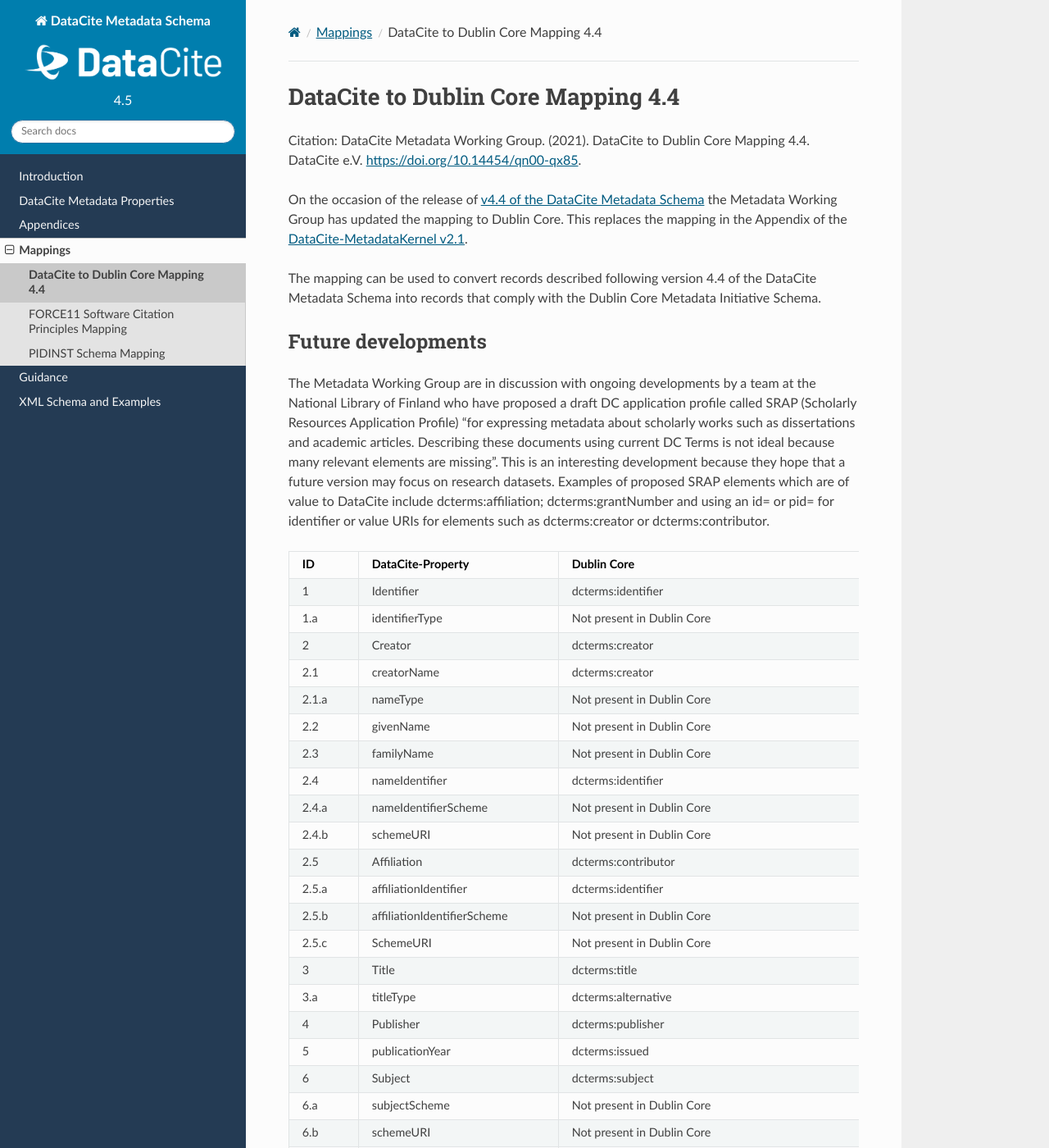
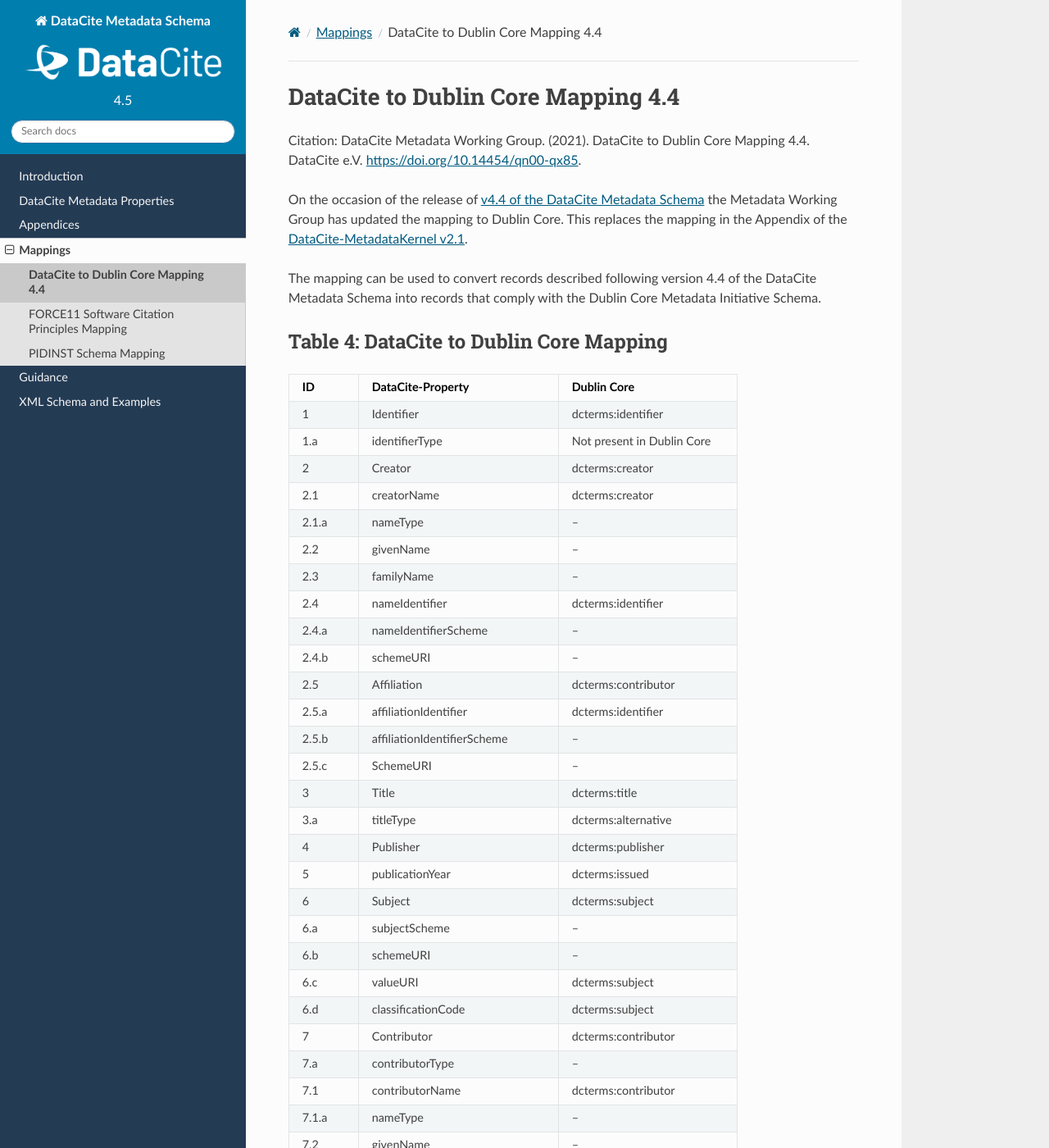
Before and after one commit to datacite/schema-docs, a Sphinx documentation site: the page built from docs/mappings/dublin_core.rst, in a window 1280 px wide and 1400 px high. Shown: the whole window at 82% size. Built offline with Sphinx 7.4.7 and the Read the Docs theme 2.0.0, drawn with Linux system fonts in a browser that asks for light colours; comment, search, counter and statistics services are not loaded; some of the changed text lies outside the part shown.

Commit message:
proofreading edits: clean up mappings section

```diff
--- a/docs/mappings/dublin_core.rst
+++ b/docs/mappings/dublin_core.rst
@@ -8,14 +8,16 @@ On the occasion of the release of `v4.4 of the DataCite Metadata Schema <https:/
 
 The mapping can be used to convert records described following version 4.4 of the DataCite Metadata Schema into records that comply with the Dublin Core Metadata Initiative Schema.
 
-Future developments
-------------------------
+.. _Table 4:
 
-The Metadata Working Group are in discussion with ongoing developments by a team at the National Library of Finland who have proposed a draft DC application profile called SRAP (Scholarly Resources Application Profile) “for expressing metadata about scholarly works such as dissertations and academic articles. Describing these documents using current DC Terms is not ideal because many relevant elements are missing”. This is an interesting development because they hope that a future version may focus on research datasets. Examples of proposed SRAP elements which are of value to DataCite include dcterms:affiliation; dcterms:grantNumber and using an id= or pid= for identifier or value URIs for elements such as dcterms:creator or dcterms:contributor.
+Table 4: DataCite to Dublin Core Mapping
+------------------------------------------------------
 
 .. list-table::
    :header-rows: 1
    :widths: auto
+   :class: longtable
+   :name: Table 4: DataCite to Dublin Core Mapping
 
    * - ID
      - DataCite-Property
@@ -34,22 +36,22 @@ The Metadata Working Group are in discussion with ongoing developments by a team
      - dcterms:creator
    * - 2.1.a
      - nameType
-     - Not present in Dublin Core
+     - –
    * - 2.2
      - givenName
-     - Not present in Dublin Core
+     - –
    * - 2.3
      - familyName
-     - Not present in Dublin Core
+     - –
    * - 2.4
      - nameIdentifier
      - dcterms:identifier
    * - 2.4.a
      - nameIdentifierScheme
-     - Not present in Dublin Core
+     - –
    * - 2.4.b
      - schemeURI
-     - Not present in Dublin Core
+     - –
    * - 2.5
      - Affiliation
      - dcterms:contributor
@@ -58,10 +60,10 @@ The Metadata Working Group are in discussion with ongoing developments by a team
      - dcterms:identifier
    * - 2.5.b
      - affiliationIdentifierScheme
-     - Not present in Dublin Core
+     - –
    * - 2.5.c
      - SchemeURI
-     - Not present in Dublin Core
+     - –
    * - 3
      - Title
      - dcterms:title
@@ -79,10 +81,10 @@ The Metadata Working Group are in discussion with ongoing developments by a team
      - dcterms:subject
    * - 6.a
      - subjectScheme
-     - Not present in Dublin Core
+     - –
    * - 6.b
      - schemeURI
-     - Not present in Dublin Core
+     - –
    * - 6.c
      - valueURI
      - dcterms:subject
@@ -94,28 +96,28 @@ The Metadata Working Group are in discussion with ongoing developments by a team
      - dcterms:contributor
    * - 7.a
      - contributorType
-     - Not present in Dublin Core
+     - –
    * - 7.1
      - contributorName
      - dcterms:contributor
    * - 7.1.a
      - nameType
-     - Not present in Dublin Core
+     - –
    * - 7.2
      - givenName
-     - Not present in Dublin Core
+     - –
    * - 7.3
      - familyName
-     - Not present in Dublin Core
+     - –
    * - 7.4
      - nameIdentifier
      - dcterms:identifier
    * - 7.4.a
      - nameIdentifierScheme
-     - Not present in Dublin Core
+     - –
    * - 7.4.b
      - schemeURI
-     - Not present in Dublin Core
+     - –
    * - 7.5
      - Affiliation
      - dcterms:contributor
@@ -124,10 +126,10 @@ The Metadata Working Group are in discussion with ongoing developments by a team
      - dcterms:identifier
    * - 7.5.b
      - affiliationIdentifierScheme
-     - Not present in Dublin Core
+     - –
    * - 7.5.c
      - SchemeURI
-     - Not present in Dublin Core
+     - –
    * - 8
      - Date
      - dcterms:date
@@ -163,7 +165,7 @@ The Metadata Working Group are in discussion with ongoing developments by a team
      - dcterms:temporal
    * - 8.b
      - dateInformation
-     - Not present in Dublin Core
+     - –
    * - 9
      - Language
      - dcterms:language
@@ -178,13 +180,13 @@ The Metadata Working Group are in discussion with ongoing developments by a team
      - dcterms:identifier
    * - 11.a
      - alternateIdentifierType
-     - Not present in Dublin Core
+     - –
    * - 12
      - relatedIdentifier
      - dcterms:relation
    * - 12.a
      - relatedIdentifierType
-     - Not present in Dublin Core
+     - –
    * - 12.b
      - relationType [#f2]_
      -
@@ -226,10 +228,10 @@ The Metadata Working Group are in discussion with ongoing developments by a team
      - dcterms:relation
    * - 12.d
      - schemeURI
-     - Not present in Dublin Core
+     - –
    * - 12.e
      - schemeType
-     - Not present in Dublin Core
+     - –
    * - 12.f
      - resourceTypeGeneral
      - dcterms:relation
@@ -241,7 +243,7 @@ The Metadata Working Group are in discussion with ongoing developments by a team
      - dcterms:format
    * - 15
      - Version
-     - Not present in Dublin Core
+     - –
    * - 16
      - Rights
      - dcterms:rights
@@ -253,10 +255,10 @@ The Metadata Working Group are in discussion with ongoing developments by a team
      - dcterms:rights
    * - 16.c
      - rightsIdentfierScheme
-     - Not present in Dublin Core
+     - –
    * - 16.d
      - schemeURI
-     - Not present in Dublin Core
+     - –
    * - 17
      - Description
      - dcterms:description
@@ -340,10 +342,10 @@ The Metadata Working Group are in discussion with ongoing developments by a team
      - dcterms:contributor
    * - 19.2.a
      - funderIdentifierType
-     - Not present in Dublin Core
+     - –
    * - 19.2.b
      - SchemeURI
-     - Not present in Dublin Core
+     - –
    * - 19.3
      - awardNumber
      - dcterms:identifier
@@ -355,14 +357,13 @@ The Metadata Working Group are in discussion with ongoing developments by a team
      - dcterms:description
 
    * - 20
-     - RelatedItem
-     - | dcterms:relation
-       | *For the details of the related ítem i.e. title etc., use dcterms:bibliographicCitation. Concatenate the content according to any preferred Citation format*
+     - RelatedItem [#f3]_
+     - dcterms:relation
    * - 20.a
      - relatedItemType
      - dcterms:relation
    * - 20.b
-     - relationType [#f2]_
+     - relationType
      -
    * -
      - isReferencedBy
@@ -402,7 +403,7 @@ The Metadata Working Group are in discussion with ongoing developments by a team
      - dcterms:relation
    * - 20.1.a
      - relatedItemIdentifierType
-     - Not present in Dublin Core
+     - –
    * - 20.2
      - Creator
      - dcterms:bibliographicCitation
--- a/docs/mappings/index.rst
+++ b/docs/mappings/index.rst
@@ -1,7 +1,11 @@
 Mappings
 =====================================
 
+This section contains mappings from the DataCite Metadata Schema to other metadata standards and schemas.
+
 .. toctree::
+   :titlesonly:
+
    dublin_core
    force11_software_citation
    pidinst
--- a/docs/mappings/pidinst.rst
+++ b/docs/mappings/pidinst.rst
@@ -1,16 +1,16 @@
 PIDINST Schema [#f1]_ Mapping
 =================================================================
 
-.. _Table 4:
+.. _Table 5:
 
-Table 4: PIDINST to DataCite Mapping
+Table 5: PIDINST to DataCite Mapping
 ------------------------------------------------------
 
 .. list-table::
    :header-rows: 1
    :widths: auto
    :class: longtable
-   :name: Table 4: PIDINST to DataCite Mapping
+   :name: Table 5: PIDINST to DataCite Mapping
 
    * - PIDINST Property
      - DataCite v. 4.5
```
Also changed, not shown: other parts of docs/mappings/dublin_core.rst (+10 -1 lines).
